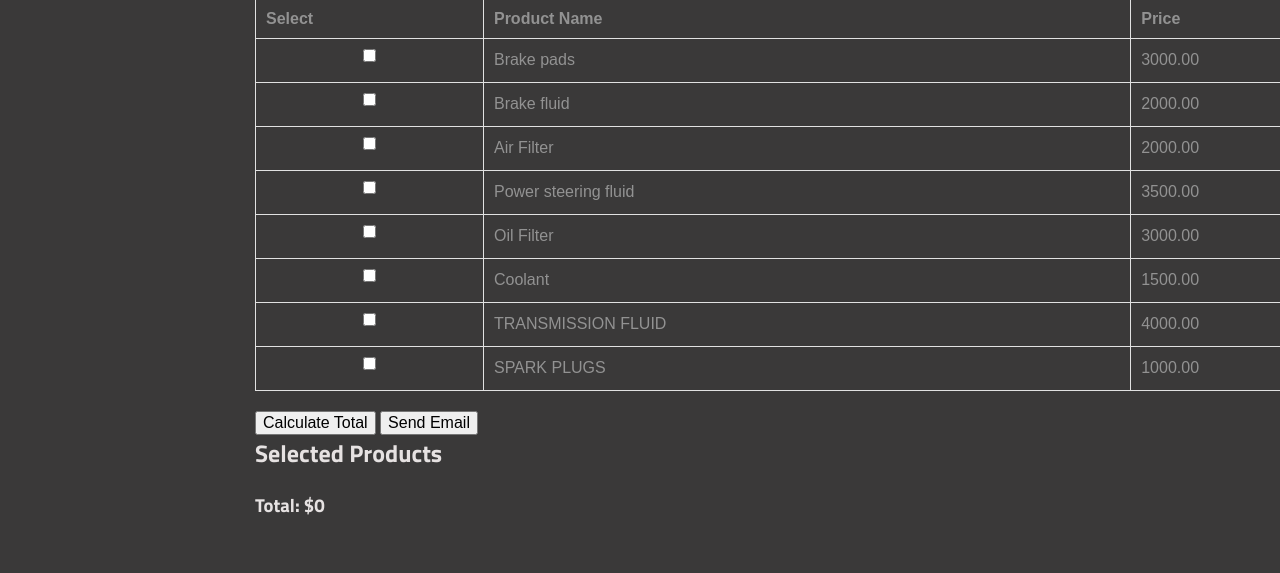
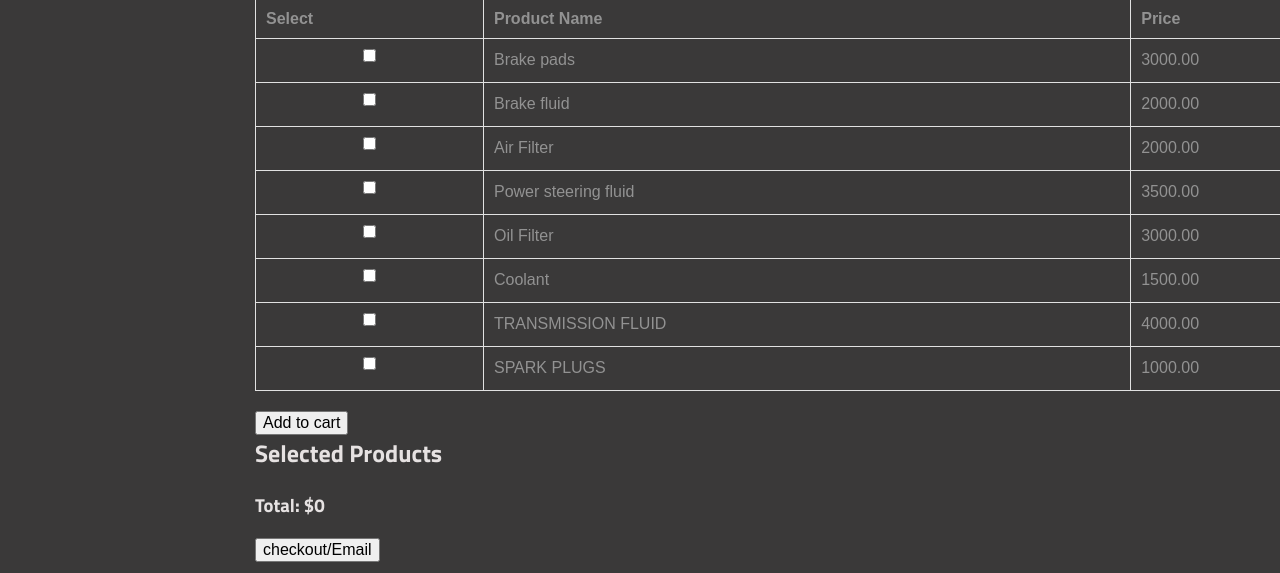
Before and after one commit to benzoic09/Vehicle_Maintenance_System, a Django app: page /services/ in a window 1280 px wide; the page is wider, and only the part inside the window is pictured. Shown: the part 227-800 px from the top of that part. Run offline with Django 4.2, Linux system fonts and the light colour scheme; a user stored in the database is signed in; data comes from the database, SQL or seed files in the repository; both versions use the stored data as it was after the commit; some libraries are stand-ins or nearby versions.

Commit message:
mail config

```diff
--- a/vms/templates/services.html
+++ b/vms/templates/services.html
@@ -27,8 +27,7 @@
                         {% endfor %}
                     </tbody>
                 </table>
-                <button type="submit" name="action" value="calculate_total">Calculate Total</button>
-                <button type="submit" name="action" value="send_email">Send Email</button>
+                <button type="submit" name="action" value="calculate_total">Add to cart</button>
             </form>
             <h2>Selected Products</h2>
             <ul>
@@ -38,5 +37,5 @@
             </ul>
             <h3>Total: ${{ total }}</h3>
         </div>
-
+        <button type="submit" name="action" value="send_email">checkout/Email</button>
         {% endblock %}
--- a/vms/vms_app/views.py
+++ b/vms/vms_app/views.py
@@ -25,8 +25,9 @@ def services(request):
         if request.POST.get('action') == 'send_email':
             subject = 'Selected Products'
             message = '\n'.join(f'{product.name} - ${product.price}' for product in selected_products)
-            recipient = request.user.email  # Send email to logged-in user
-            send_mail(subject, message, 'benzoic09@hotmail.com', [recipient])
+            recipient = request.user.email  # Send email to the logged-in user
+            # recipient = 'benzoic09@hotmail.com'
+            send_mail(subject, message, 'gichimumbugua@gmail.com', [recipient])
             return render(request, 'email_sent.html')  # Ensure email_sent.html exists
 
     return render(request, 'services.html', {'products': products, 'total': total, 'selected_products': selected_products})
```
Also changed, not shown: vms/vms/settings.py (+4 -3 lines), vms/db.sqlite3.
